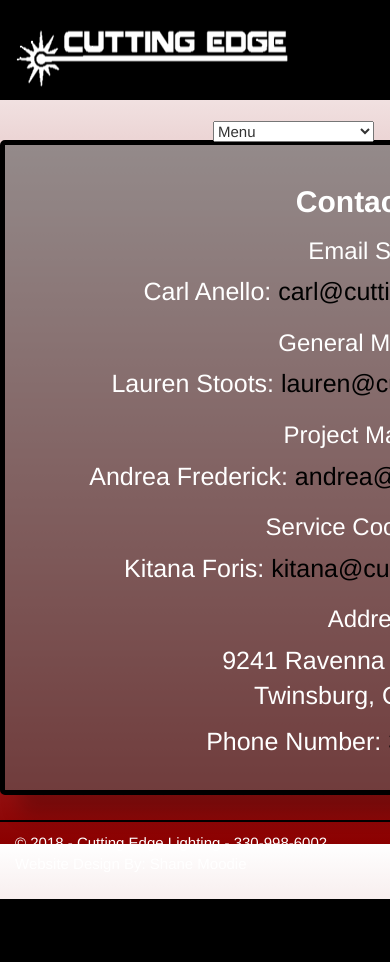
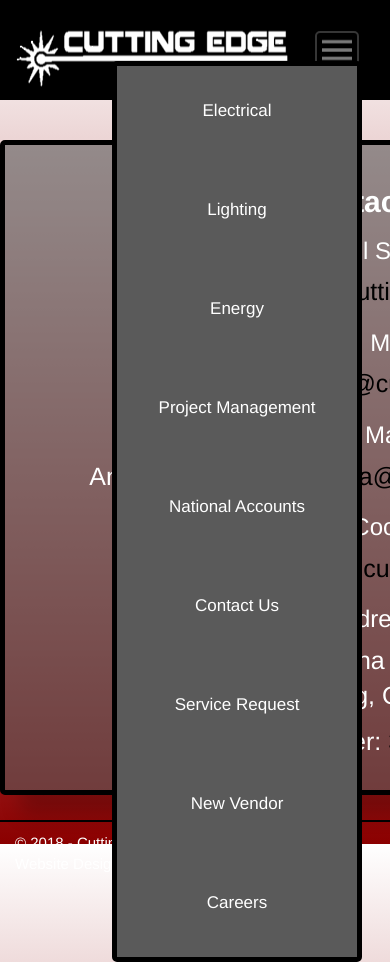
Before and after one commit to ShaneMoodie/CuttingEdgeLighting, an ASP.NET MVC app: page /Home/Contact in a window 390 px wide; the page is wider, and only the part inside the window is pictured. Before the commit the page ends 899 px from the top of that part, so only its background shows below. Run offline with ASP.NET Core 8 and stand-ins for ASP.NET MVC 5, Linux system fonts and the light colour scheme; the project's own start-up code is not run, and a stand-in starts its controllers and pages; some libraries are stand-ins or nearby versions.

Commit message:
Finished home page, mobile/small menu

```diff
--- a/CuttingEdgeLighting/Content/Site.css
+++ b/CuttingEdgeLighting/Content/Site.css
@@ -110,16 +110,52 @@
 
 /*Smallscreen Dropdown CSS*/
 
-nav select {
+.nav-icon {
     display: none;
     float: right;
-    margin-right: 15px;
+    border: 2px solid rgba(90, 90, 90, 0.6);
+    border-radius: 5px;
+    padding: 2px 5px;
     margin-top: 30px;
+    margin-right: 30px;
 }
 
-@media (max-width: 1850px) {
-    nav ul {display: none;}
-    nav select {display: inline-block;}
+@media only screen and (max-width: 1905px) {
+    nav ul {
+        display: none;
+    }
+
+    .navbar ul {
+        padding: 0;
+    }
+
+    .nav-icon {
+        display: block;
+    }
+
+    nav ul, nav:active ul {
+        display: none;
+        position: absolute;
+        padding: 20px;
+        background: #5a5a5a;
+        border: 5px solid black;
+        border-radius: 5px;
+        right: 27px;
+        top: 60px;
+        width: 250px;
+    }
+
+    nav li {
+        text-align: center;
+        width: 100%;
+        padding: 10px 0;
+        margin: 0;
+    }
+
+    nav:hover ul {
+        display: block;
+    }
+
 }
 
 /*Shared Body CSS*/
@@ -159,6 +195,11 @@
     color: white;
 }
 /*Home page CSS*/
+#bodyWrapper {
+    width: 1905px;
+    margin: 0 auto;
+}
+
 .columns {
     width: 100%;
     height: 700px;
@@ -173,8 +214,8 @@
     border: 5px solid black;
     box-shadow: 20px 20px 20px 0px rgba(0,0,0,0.2);
     z-index: 1;
-    height: 700px;
-    width: 49%;
+    min-height: 700px;
+    width: 925px;
     float: left;
     padding: 15px;
 }
@@ -193,8 +234,8 @@
     box-shadow: 20px 20px 20px 0px rgba(0,0,0,0.2);
     z-index: 1;
     text-align: center;
-    height: 700px;
-    width: 49%;
+    min-height: 700px;
+    width: 925px;
     float: right;
     padding: 15px;
 }
--- a/CuttingEdgeLighting/Views/Home/Home.cshtml
+++ b/CuttingEdgeLighting/Views/Home/Home.cshtml
@@ -3,6 +3,7 @@
 }
 
 <body>
+    <div id="bodyWrapper">
         <div class="columns-container">
             <div class="columns">
                 <div class="col-left-home">
@@ -32,5 +33,6 @@
                 </div>
             </div>
         </div>
+    </div>
     <script src="~/Content/SlideshowJavaScript.js"></script>
 </body>
--- a/CuttingEdgeLighting/Views/Shared/_Layout.cshtml
+++ b/CuttingEdgeLighting/Views/Shared/_Layout.cshtml
@@ -15,6 +15,11 @@
                 <img src="~/Content/Pictures/CuttingEdgeWhite.png" style=" width: 275px; height: 75px;" />
             </a>
         </div>
+
+        <a href="#" class="nav-icon" tabindex="1">
+            <img src="~/Content/Pictures/menu-button.png" style="width: 30px; height: 30px;"/>
+        </a>
+
         <ul>
             <li>
                 <a href="/Electrical/Electrical" class="nav-item">Electrical</a>
@@ -56,20 +61,6 @@
                 <a href="/Careers/Careers" class="nav-item">Careers</a>
             </li>
         </ul>
-
-        <select>
-            <option value="">Menu</option>
-            <option value="/Home/Index">Home</option>
-            <option value="/Electrical/Electrical">Electrical</option>
-            <option value="/Lighting/Lighting">Lighting</option>
-            <option value="/Energy/Energy">Energy</option>
-            <option value="/ProjectManagement/ProjectManagement">Project Management</option>
-            <option value="">National Accounts</option>
-            <option value="/Home/Contact">Contact Us</option>
-            <option value="/ServiceRequest/ServiceRequest">Service Request</option>
-            <option value="/NewVendors/Questionnaire">New Vendor</option>
-            <option value="/Careers/Careers">Careers</option>
-        </select>
     </nav>
 
     <div class="container body-content">
@@ -80,7 +71,6 @@
             </div>
         </footer>
     </div>
-
     @Scripts.Render("~/bundles/jquery")
     @Scripts.Render("~/bundles/bootstrap")
     @RenderSection("scripts", required: false)
```
Also changed, not shown: CuttingEdgeLighting/Content/Pictures/menu-button.png (added), CuttingEdgeLighting/CuttingEdgeLighting.csproj. Lines whose indentation alone changed are shown as unchanged.
